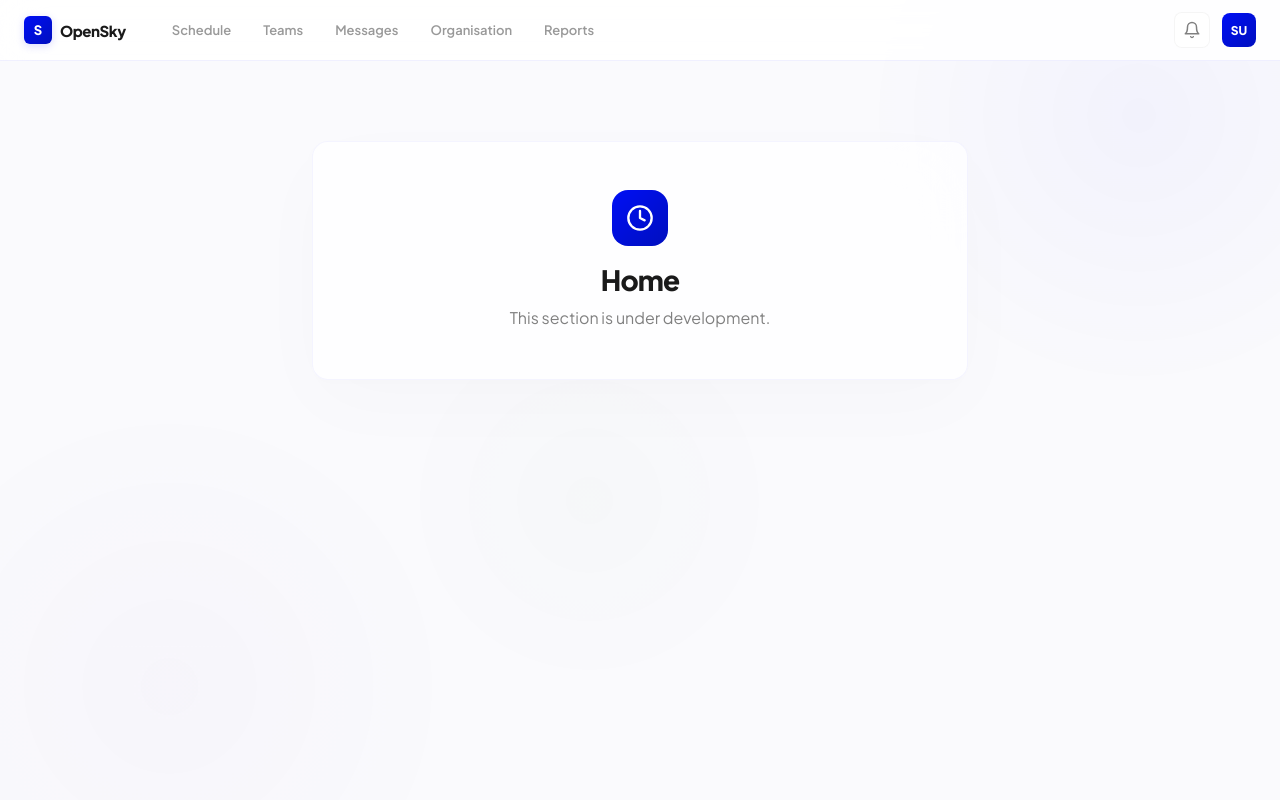
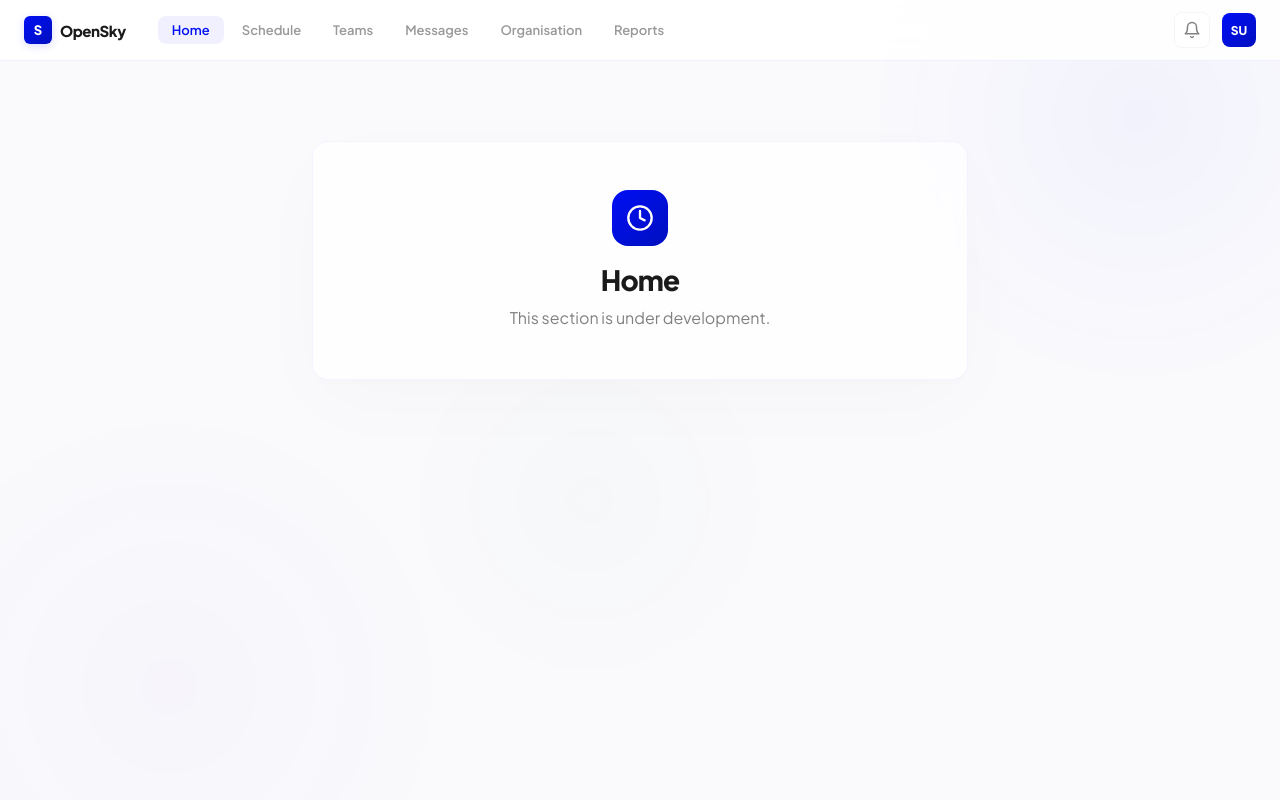
Before and after one commit to c0r73x-v01d/opensky-engineering-portal, a Django app: page / in a window 1280 px wide. Run offline with Django 5.2, Linux system fonts and the light colour scheme; the visitor is signed in with stand-in values (Sample User, id 1); data that the repository does not hold is empty.

Commit message:
feat(nav): add Home link as the first navbar item

```diff
--- a/portal/templates/base.html
+++ b/portal/templates/base.html
@@ -21,6 +21,7 @@
         <span class="sky-nav__title">OpenSky</span>
       </div>
       <div class="sky-nav__links">
+        <a href="{% url 'home' %}" class="sky-nav__link {% if active_page == 'home' %}sky-nav__link--active{% endif %}">Home</a>
         <a href="{% url 'schedule' %}" class="sky-nav__link {% if active_page == 'schedule' %}sky-nav__link--active{% endif %}">Schedule</a>
         <a href="{% url 'teams' %}" class="sky-nav__link {% if active_page == 'teams' %}sky-nav__link--active{% endif %}">Teams</a>
         <a href="{% url 'messages' %}" class="sky-nav__link {% if active_page == 'messages' %}sky-nav__link--active{% endif %}">Messages</a>
```
